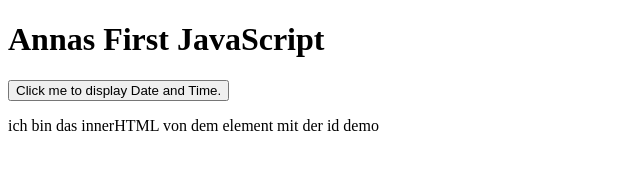
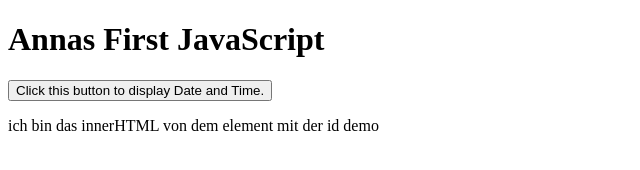
Before and after one commit to zxmgi81/homepage, a plain HTML site: page index.html in a window 1280 px wide. Shown: the whole page, without its empty margins (0-640 px from the left). Drawn offline with Linux system fonts and the light colour scheme.

Commit message:
Update index.html

```diff
--- a/index.html
+++ b/index.html
@@ -11,7 +11,7 @@
 
 <button type="button"
 onclick="document.getElementById('demo').innerHTML = Date()">        <!--inline Funktionsbeschreibung: nimm das element mit der ID demo und ersetze das innere html mit datum ..-->
-Click me to display Date and Time.</button>
+Click this button to display Date and Time.</button>
 
 <p id="demo">ich bin das innerHTML von dem element mit der id demo</p>
 
```
